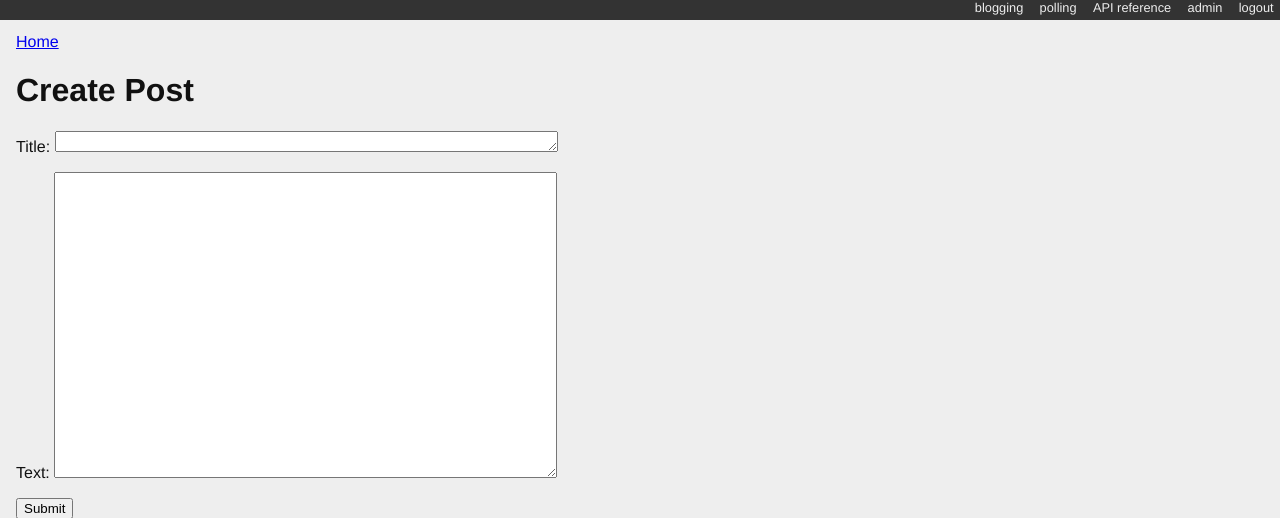
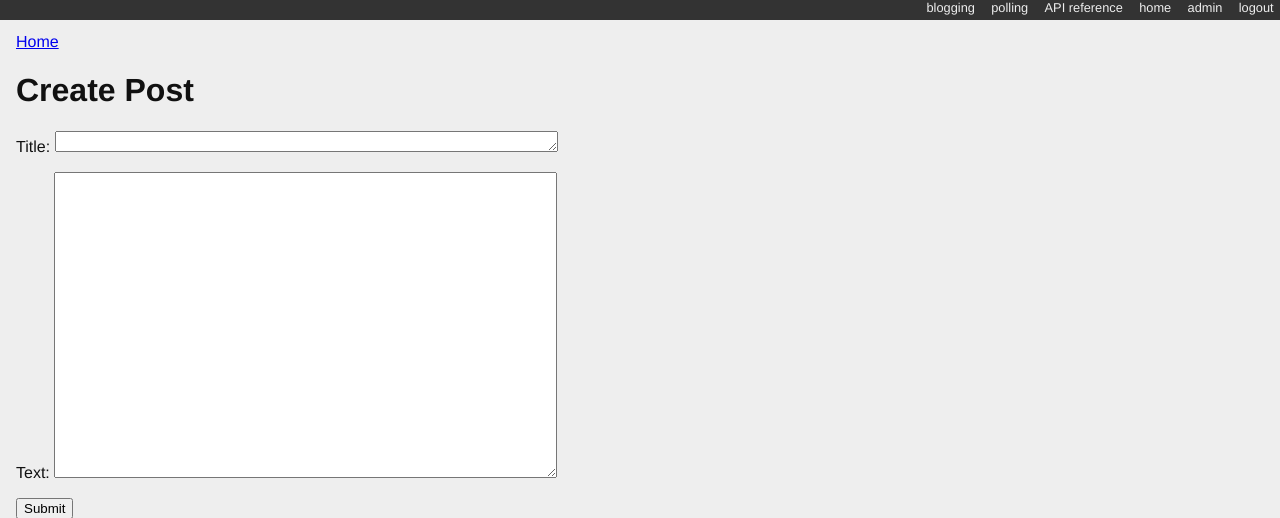
Before and after one commit to UncleanlyCleric/djangoblog, a Django app: page /create_post in a window 1280 px wide. Shown: the top 518 px of the page. Run offline with Django 3.2, Linux system fonts and the light colour scheme; a user stored in the database is signed in; some libraries are stand-ins or nearby versions.

Commit message:
One more for posterity

```diff
--- a/mysite/templates/base.html
+++ b/mysite/templates/base.html
@@ -38,6 +38,7 @@
 		  <li><a href="/">blogging</a></li>
 		  <li><a href="/polling/">polling</a></li>
 		  <li><a href="/api/">API reference</a></li>
+		  <li><a href="/">home</a></li>
                   {% if user.is_staff %}<li><a href="{% url 'admin:index' %}">admin</a></li>{% endif %}
                       <li><a href="{% url 'logout' %}">logout</a></li>
                   {% else %}
```
